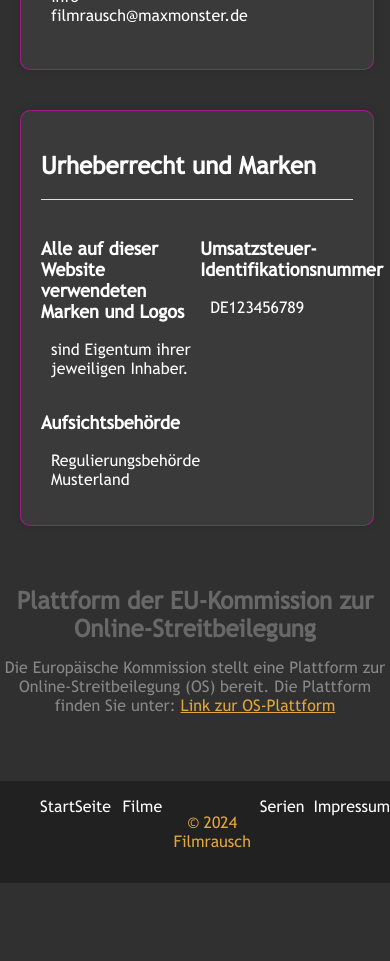
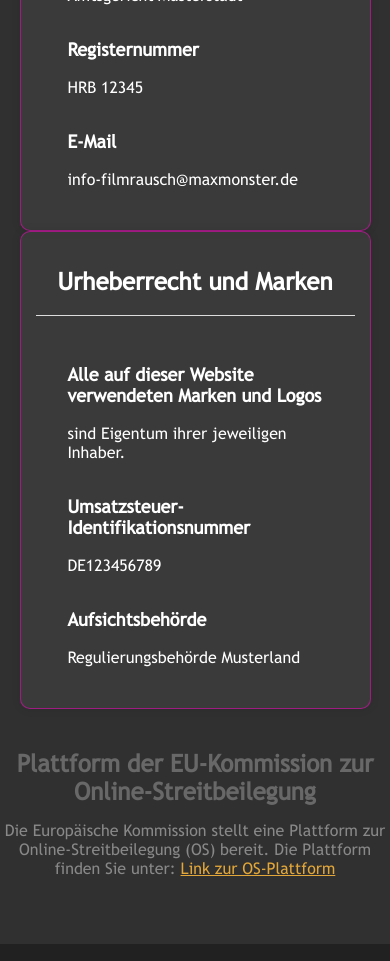
Before and after one commit to akocerke/FilmSerienempfehlungen, a React (Create React App) app: page /impressum in a window 390 px wide. Shown: the part 1020-1981 px from the top of the page. Before the commit the page ends 1903 px from the top, so only its background shows below. Built offline with nearby package versions, Linux system fonts and the light colour scheme.

Commit message:
css updated
Footer, Impressum, Serien, Suche

```diff
--- a/src/Pages/Impressum/Impressum.module.css
+++ b/src/Pages/Impressum/Impressum.module.css
@@ -84,29 +84,38 @@
 
 @media only screen and (max-width: 768px) {
   .impressum {
-    flex-direction: column;
-    align-items: center;
-      justify-content: space-around;
-      margin-top: 10px;
+    width: 90%;
+    margin: 0 auto; /* Horizontale Zentrierung */
   }
 
   .impline {
     width: 80%;
+    margin: 0 auto; /* Horizontale Zentrierung */
   }
 
   .section {
-    justify-content: center;
-    width: 80%;
+    display: block;
+    min-block-size: 100%;
+    margin: 0px;
+    padding: 15px;
+    width: 100%;
   }
 
-  .content p {
-    padding-left: 10px;
-    justify-content: space-between;
+  .content {
+    margin-top: 20px; /* Erhöhe den oberen Abstand zwischen den Inhalten */
+    width: 80%;
+    display: grid;
+    grid-template-columns: 3fr;
+    padding: 10px;
+    margin: 0 auto; /* Horizontale Zentrierung */
+  }
+
+  .content h3 {
+    text-align: left;
+    width: 100%;
+  }
+
+  .section h2 {
+    text-align: center;
   }
 }
-
-@media only screen and (max-width: 480px) {
-  .impline {
-    width: 90%;
-  }
-}
--- a/src/Pages/Serien/Serien.module.css
+++ b/src/Pages/Serien/Serien.module.css
@@ -100,3 +100,21 @@ flex-direction: column;
   transition: transform 0.3s ease;
   box-shadow: rgba(254, 178, 2, 0.75) 0px 0 10px;
 }
+
+/* Responsive Anpassungen */
+@media screen and (max-width: 768px) {
+  .gridContainer {
+    width: 90%;
+    grid-template-columns: repeat(auto-fit, minmax(150px, 1fr));
+    justify-content: center; /* Zentriert die Elemente horizontal */
+    align-items: center; /* Zentriert die Elemente vertikal */
+  }
+
+  .gridItem img {
+    height: 200px;
+  }
+
+  .gridItemContent {
+    width: 150px;
+  }
+}
--- a/src/Pages/Suche/Suche.module.css
+++ b/src/Pages/Suche/Suche.module.css
@@ -135,3 +135,50 @@
     transition: transform 0.4s ease;
     box-shadow: rgba(2, 252, 210, 0.785) 0px 0 10px;
   }
+
+  @media only screen and (max-width: 768px) {
+    .row {
+      width: 90%;
+    }
+
+    .movieapp {
+      width: 90%;
+    }
+
+    .introH1 {
+      width: 80%;
+      min-width: 80%;
+    }
+
+    .searchDiv {
+      margin-top: 10%;
+    }
+
+    .formControl {
+      width: 80%;
+    }
+
+    .gridContainer {
+      width: 100%;
+      grid-template-columns: repeat(auto-fit, minmax(150px, 1fr));
+    }
+
+    .gridItem img {
+      height: 180px;
+    }
+
+    .releasedate {
+      font-size: 12px;
+    }
+    .releasedateContainer p {
+      padding-top: 30px;
+      text-align: center;
+      width: auto;
+    }
+
+    .beschreibung {
+      display: flex;
+      align-items: center;
+      text-align: center;
+    }
+  }
--- a/src/components/Footer/Footer.js
+++ b/src/components/Footer/Footer.js
@@ -24,6 +24,7 @@ function Footer() {
             <li>
               <Link to="/Impressum">Impressum</Link>
             </li>
+            <li className={styles.placeholder} />
           </ul>
         </nav>
       </footer>
--- a/src/components/Footer/Footer.module.css
+++ b/src/components/Footer/Footer.module.css
@@ -28,3 +28,31 @@ li {
   display: flex;
   justify-content: space-evenly;
 }
+
+@media screen and (max-width: 767px) {
+  footer {
+    flex-direction: column;
+    text-align: center;
+    display: flex;
+  }
+
+  nav ul {
+    display: flex;
+    flex-direction: column;
+  }
+
+  li p {
+    position: absolute;
+    bottom: 0;
+    left: 1;
+  }
+
+
+  nav ul li {
+    margin-bottom: 5px; /* Adjust spacing between list items if needed */
+  }
+
+  .placeholder {
+    padding-bottom: 15px;
+  }
+}
```
